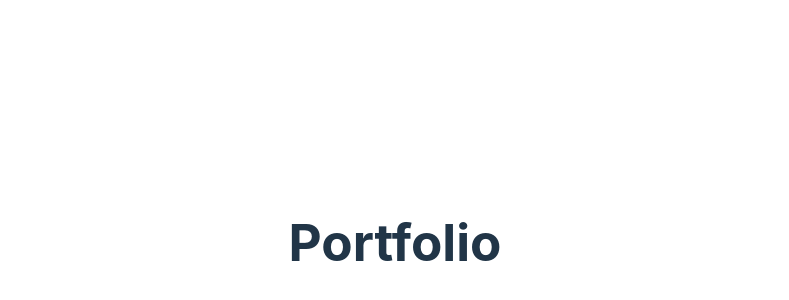
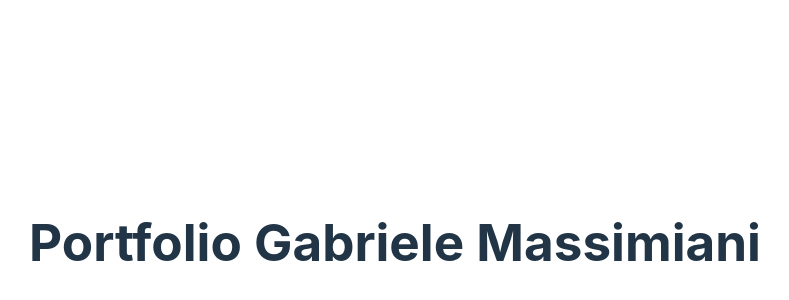
Before and after one commit to Massi327/Gabriele-Massimiani-Portfolio, a React (Vite) app in the folder portfolio/: page / in a window 1280 px wide. Shown: the part 158-458 px from the top of the page, without its empty margins (245-1034 px from the left). Built offline with nearby package versions, Linux system fonts and the light colour scheme.

Commit message:
[ADD] Aggiunto nome e cognome

```diff
--- a/portfolio/src/App.jsx
+++ b/portfolio/src/App.jsx
@@ -6,7 +6,7 @@ function App() {
   return (
     <>
       <div>
-        <h1>Portfolio</h1>
+        <h1>Portfolio Gabriele Massimiani</h1>
       </div>
     </>
   )
```
